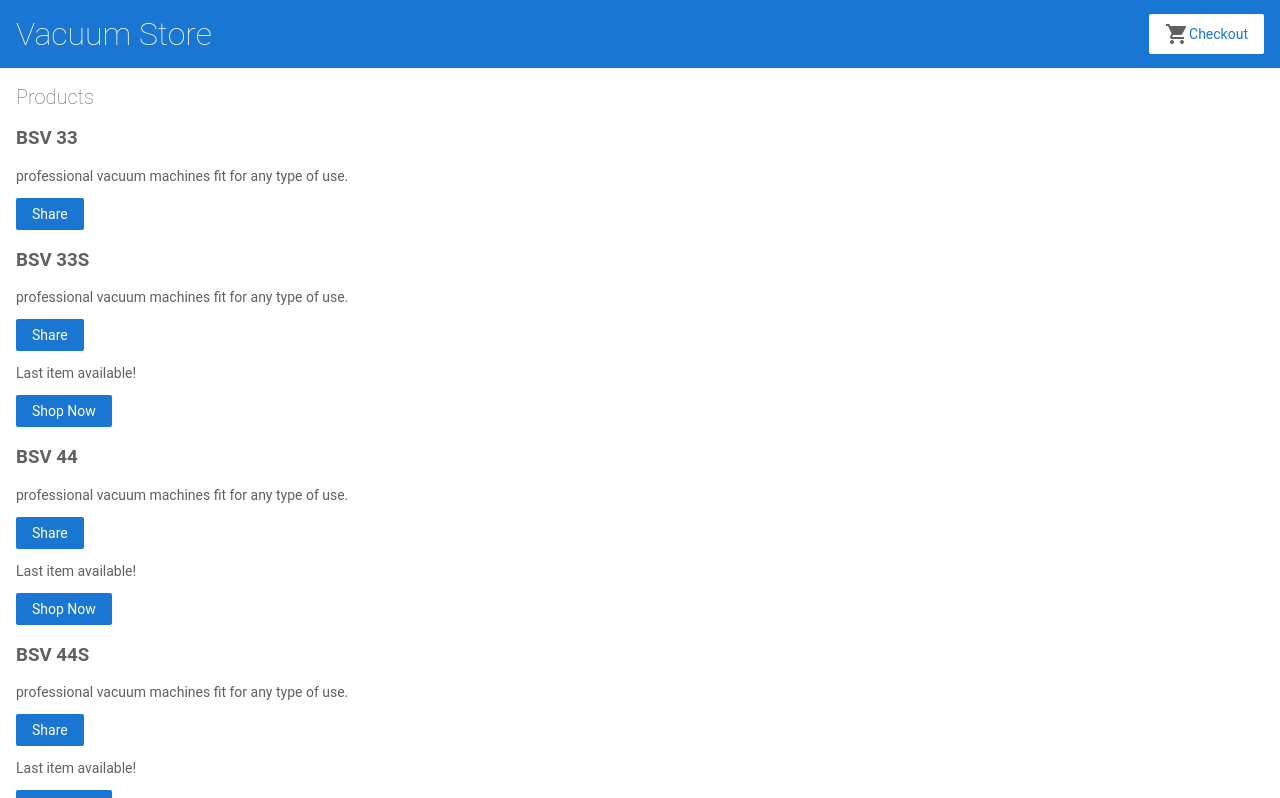
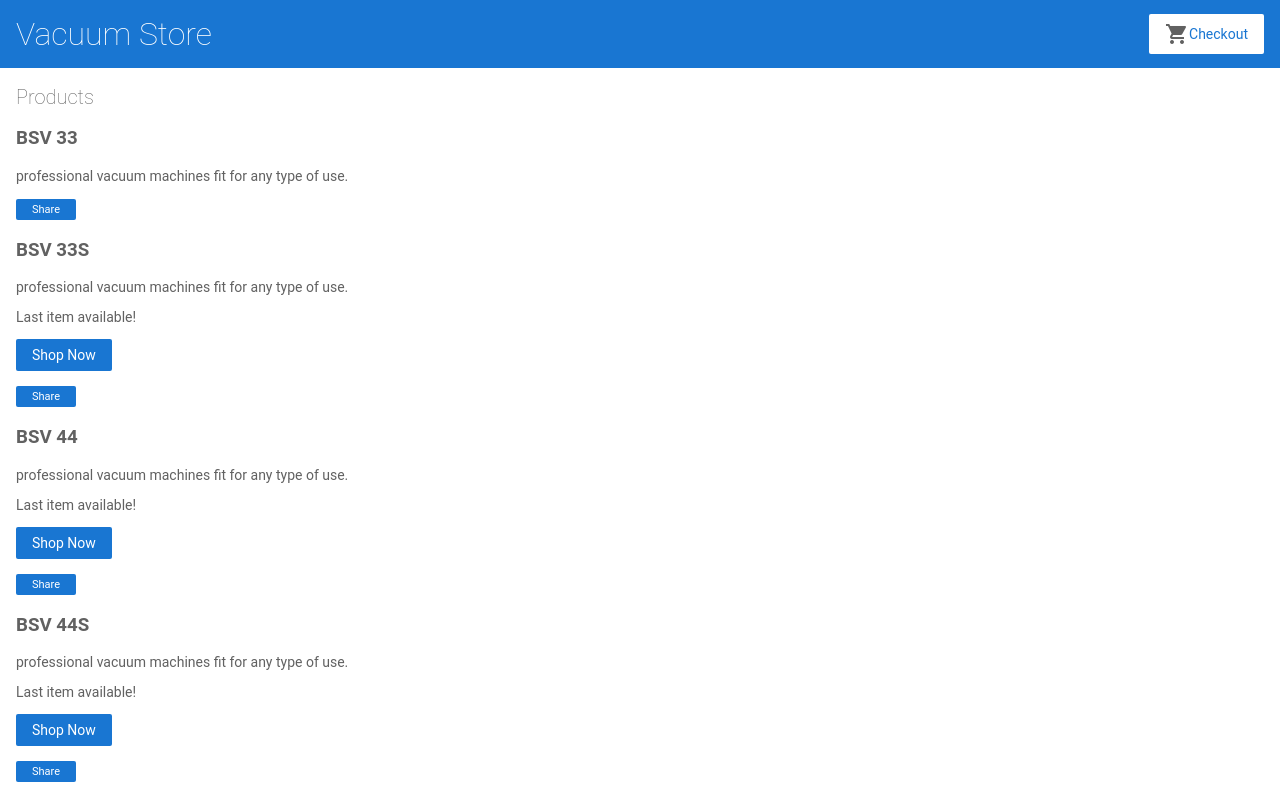
Before and after one commit to samuele2258/vacuumStore, an Angular app: page / in a window 1280 px wide. Shown: the top 798 px of the page. Built offline with nearby package versions, Linux system fonts and the light colour scheme.

Commit message:
2 files modified

```diff
--- a/src/app/product-list/product-list.component.css
+++ b/src/app/product-list/product-list.component.css
@@ -1,4 +1,7 @@
-
+.share {
+  height: 21px;
+  font-size: 11px;
+}
 
 /*
 Copyright Google LLC. All Rights Reserved.
--- a/src/app/product-list/product-list.component.html
+++ b/src/app/product-list/product-list.component.html
@@ -6,6 +6,6 @@
   </a>
   <p *ngIf="product.description">{{ product.description }}</p>
 
-  <button type="button" (click)="share()">Share</button>
   <app-product-alerts [product]="product"> </app-product-alerts>
+  <button class="share" type="button" (click)="share()">Share</button>
 </div>
```
